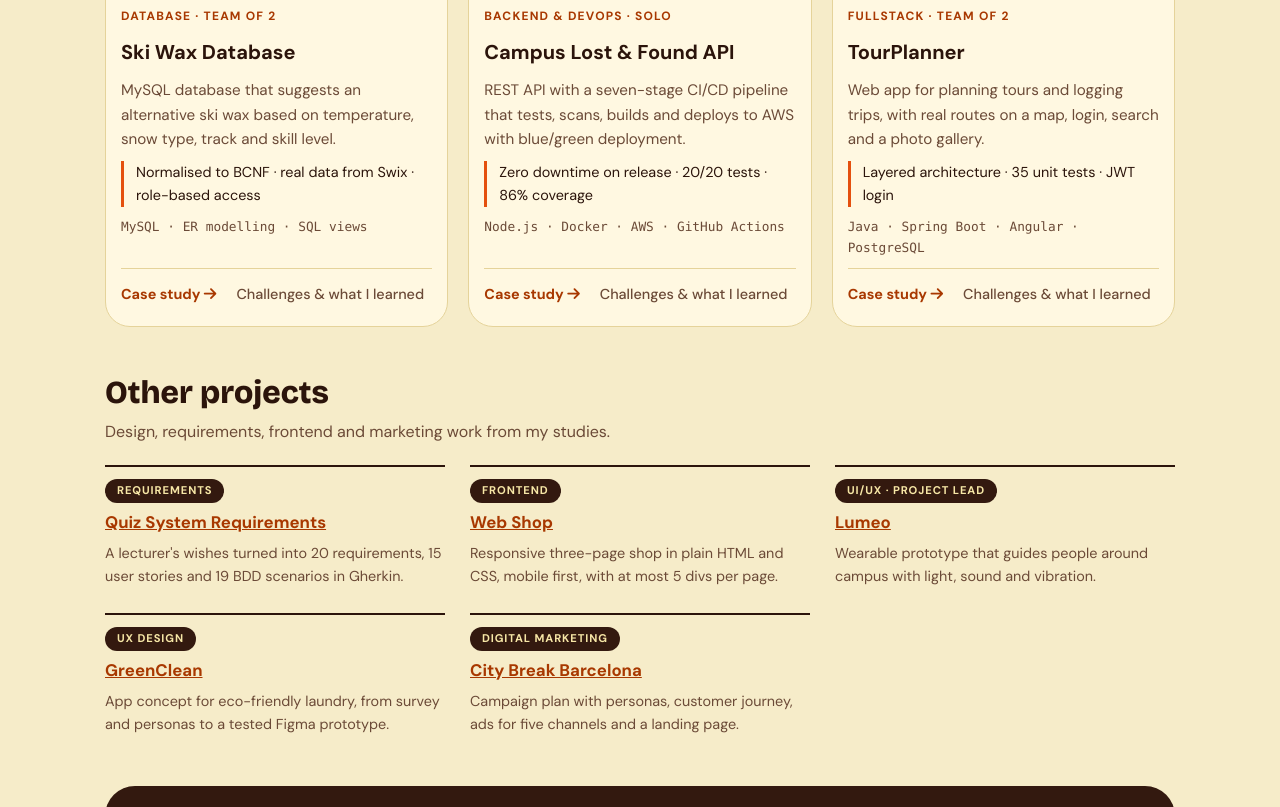
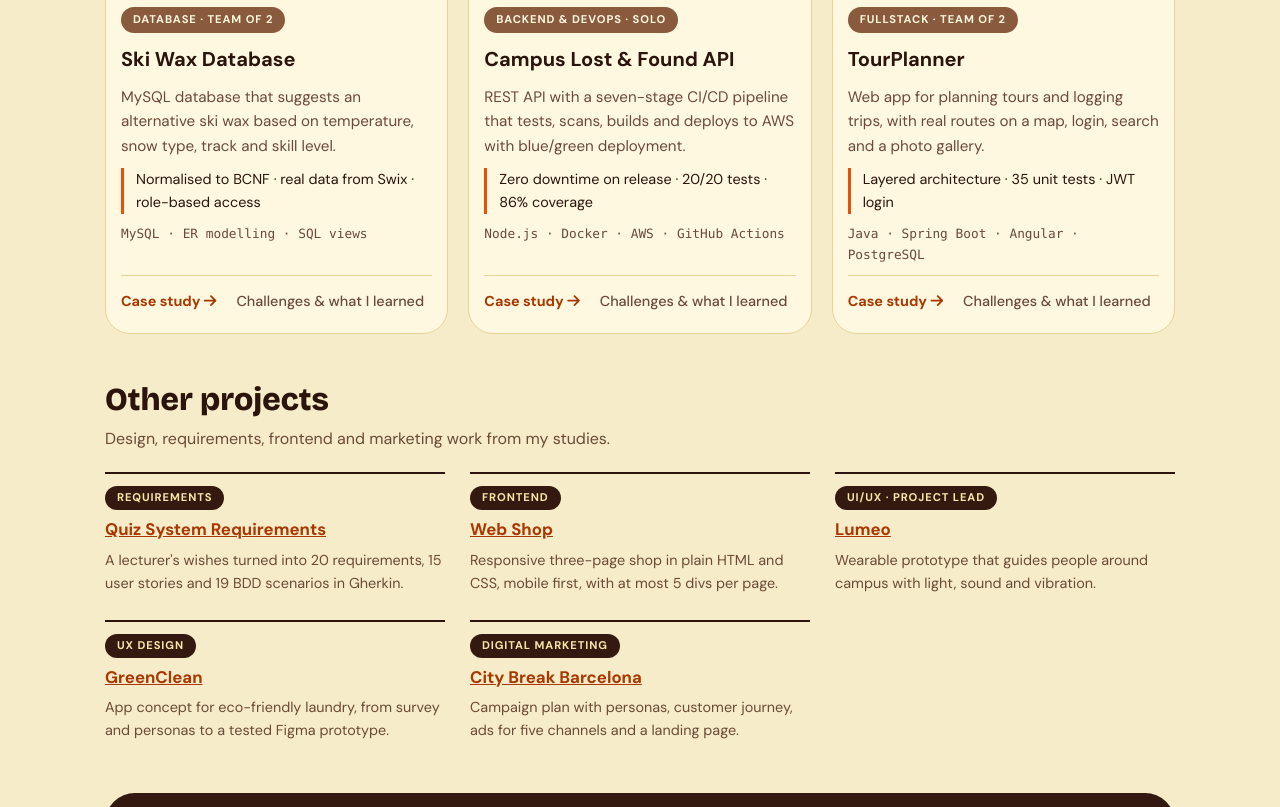
Before and after one commit to iselinmag/iselinmag.github.io, a website: page index.html in a window 1280 px wide. Shown: the part 1540-2347 px from the top of the page. Drawn offline with nearby package versions, Linux system fonts and the light colour scheme.

Commit message:
Lighter brown pill for project category

```diff
--- a/style.css
+++ b/style.css
@@ -1473,12 +1473,16 @@ footer i {
 }
 
 .kort-meta {
+    align-self: flex-start;
     margin-top: 6px;
-    font-size: 0.75rem !important;
+    background-color: #8a5a3c; /* lysere brun, 5.5:1 mot teksten */
+    color: #fff8e1 !important;
+    padding: 4px 12px;
+    border-radius: 40px;
+    font-size: 0.7rem !important;
     font-weight: 700;
-    letter-spacing: 0.1em;
+    letter-spacing: 0.08em;
     text-transform: uppercase;
-    color: var(--oransje-tekst) !important;
 }
 
 .kort-resultat {
```
Also changed, not shown: 1 other file.
